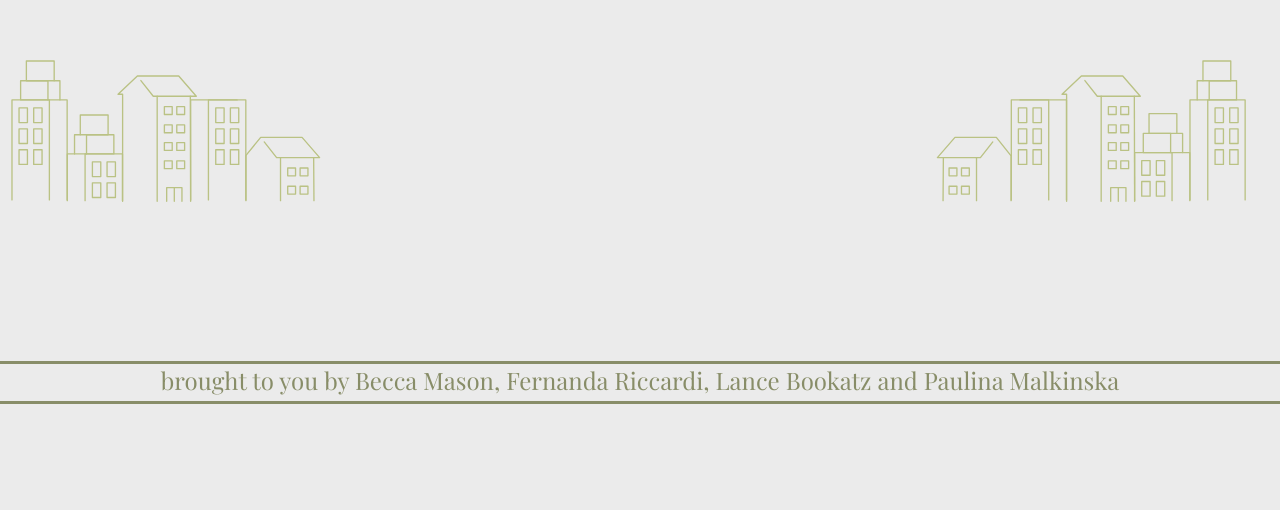
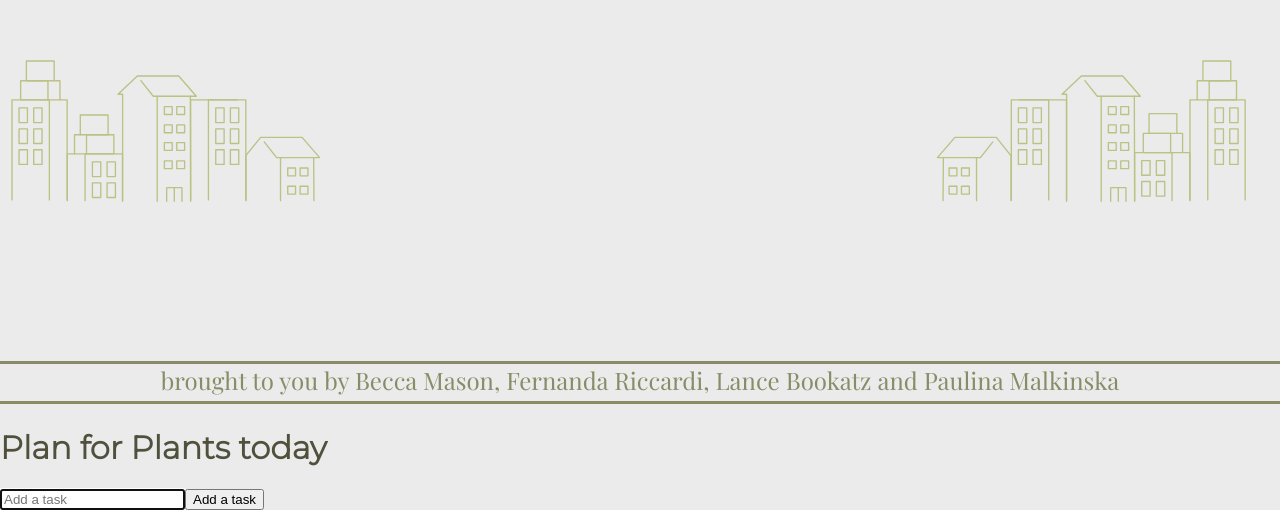
Before and after one commit to final-project-squad/cautious-carnival, a React (Create React App) app in the folder front-end/: page /about in a window 1280 px wide. Shown: the part 752-1262 px from the top of the page. Before the commit the page ends 1180 px from the top, so only its background shows below. Built offline with nearby package versions, Linux system fonts and the light colour scheme.

Commit message:
addiding to do list

```diff
--- a/front-end/package.json
+++ b/front-end/package.json
@@ -12,6 +12,7 @@
     "react": "^17.0.2",
     "react-bootstrap": "^1.6.1",
     "react-dom": "^17.0.2",
+    "react-icons": "^4.2.0",
     "react-router-dom": "^5.2.0",
     "react-scripts": "4.0.3",
     "web-vitals": "^1.1.2"
--- a/front-end/src/App.js
+++ b/front-end/src/App.js
@@ -4,6 +4,7 @@
 import Main from "./components/main/Main"
 import About from "./components/about/About"
 import "./App.css"
+import TodoList from "./components/todolist/TodoList"
 
 function App() {
 
@@ -22,7 +23,12 @@
         <About />
       </Route>
 
+      <Route>
+        <TodoList />
+      </Route>
+
     </Router>
+
   )
 }
 
--- a/front-end/src/components/header/header.js
+++ b/front-end/src/components/header/header.js
@@ -54,6 +54,9 @@
                 <div className={"navbar"}>
                     <div className="nabvar-links">
                         <Router>
+                            <div className="link nabvar-item" onClick={() => navigatePop()}>
+                                Tasks
+                            </div>
                             <div className="link nabvar-item" onClick={() => navigatePage(plantSearch)}>
                                 Plant Search
                             </div>
--- /dev/null
+++ b/front-end/src/components/todolist/Todo.js
@@ -0,0 +1,50 @@
+import React, {useState} from 'react'
+import TodoForm from './TodoForm'
+import {FiEdit} from 'react-icons/fi'
+import {IoIosCloseCircleOutline} from 'react-icons/io'
+
+
+function Todo({ todos, completeTodo, removeTodo, updateTodo}) {
+    const [edit, setEdit] = useState({
+        id: null,
+        value: ''
+    });
+
+    const submitUpdate = value => {
+        updateTodo(edit.id, value)
+        setEdit({
+            id: null,
+            value: ''
+        })
+    }
+
+    if (edit.id) {
+        return <TodoForm edit={edit} onSubmit={submitUpdate} />;
+    }
+
+
+
+    return todos.map((todo, index) => (
+    <div className={todo.isComplete ? 'todo-row complete' : 'todo-row'}
+     key={index}
+    >
+
+        <div key={todo.id} onClick={() => completeTodo(todo.id)}>
+            {todo.text}
+        </div>
+        <div className='icons'>
+            <IoIosCloseCircleOutline
+            onClick={() => removeTodo(todo.id)}
+            className='delete-icon'
+            />
+            <FiEdit
+            onClick={() => setEdit({id: todo.id, value: todo.text})}
+            className='edit-icon'
+            />
+        </div>
+
+</div>
+));
+}
+
+export default Todo
--- /dev/null
+++ b/front-end/src/components/todolist/TodoForm.js
@@ -0,0 +1,45 @@
+import React, {useState, useEffect, useRef} from 'react';
+
+
+
+function TodoForm(props) {
+    const [input, setInput] = useState('');
+
+    const inputRef = useRef(null)
+
+    useEffect(() => {
+        inputRef.current.focus()
+    });
+
+    const handleChange = e => {
+        setInput(e.target.value);
+    };
+
+    const handleSubmit = e => {
+        e.preventDefault();
+
+        props.onSubmit({
+            id: Math.floor(Math.random() * 10000),
+            text: input
+        });
+
+        setInput('');
+    };
+
+    return (
+        <form className='todo-form' onSubmit={handleSubmit}>
+        <input
+        type='text'
+        placeholder='Add a task'
+        value={input}
+        name='text'
+        className='todo-input'
+        onChange={handleChange}
+        ref={inputRef}
+        />
+          <button className='to-do-button'>Add a task</button>
+        </form>
+    );
+}
+
+export default TodoForm;
--- /dev/null
+++ b/front-end/src/components/todolist/TodoList.js
@@ -0,0 +1,60 @@
+import React, {useState} from 'react'
+import TodoForm from './TodoForm'
+import Todo from './Todo';
+
+
+function TodoList() {
+    const [todos, setTodos] = useState([]);
+
+    const addTodo = todo => {
+        if(!todo.text || /^\s*$/.test(todo.text)) {
+            return;
+        }
+
+        const newTodos = [todo, ...todos];
+
+
+        setTodos(newTodos);
+
+    };
+
+    const updateTodo = (todoId, newValue) => {
+        if(!newValue.text || /^\s*$/.test(newValue.text)) {
+            return;
+    }
+
+    setTodos(prev => prev.map(item => (item.id === todoId))
+    );
+};
+
+    const removeTodo = id => {
+        const removeArr = [...todos].filter(todo => todo.id !== id);
+
+        setTodos(removeArr);
+    };
+
+
+    const completeTodo = id => {
+        let updatedTodos = todos.map(todo => {
+            if (todo.id === id) {
+                todo.isComplete = !todo.isComplete
+            }
+            return todo
+        })
+        setTodos(updatedTodos);
+    };
+
+    return (
+        <div>
+            <h1>Plan for Plants today</h1>
+            <TodoForm onSubmit={addTodo} />
+            <Todo
+            todos={todos}
+            completeTodo={completeTodo}
+            removeTodo={removeTodo}
+            updateTodo={updateTodo}/>
+        </div>
+    )
+}
+
+export default TodoList
```
Also changed, not shown: 1 other file (tests, documents, lock files or other folders).
